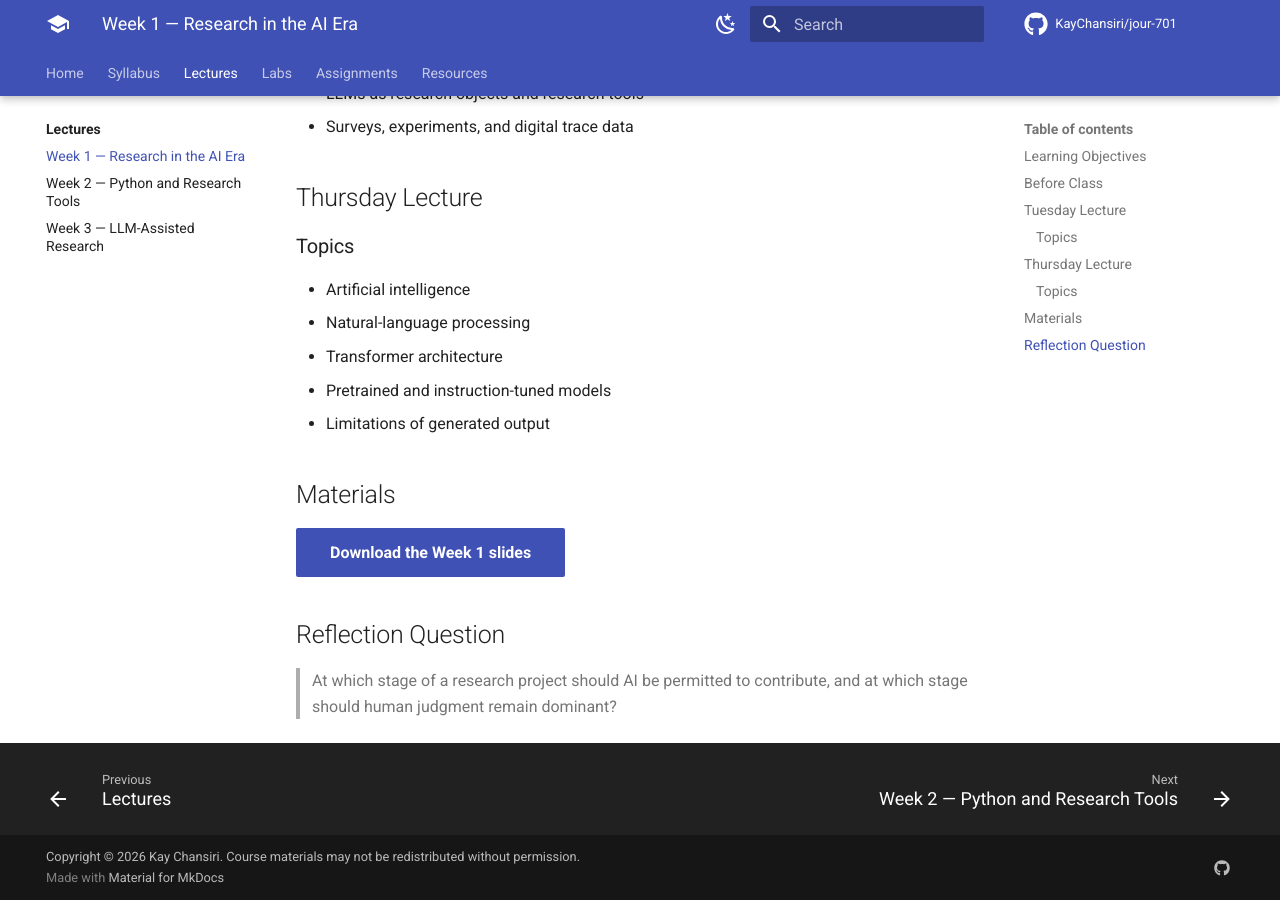
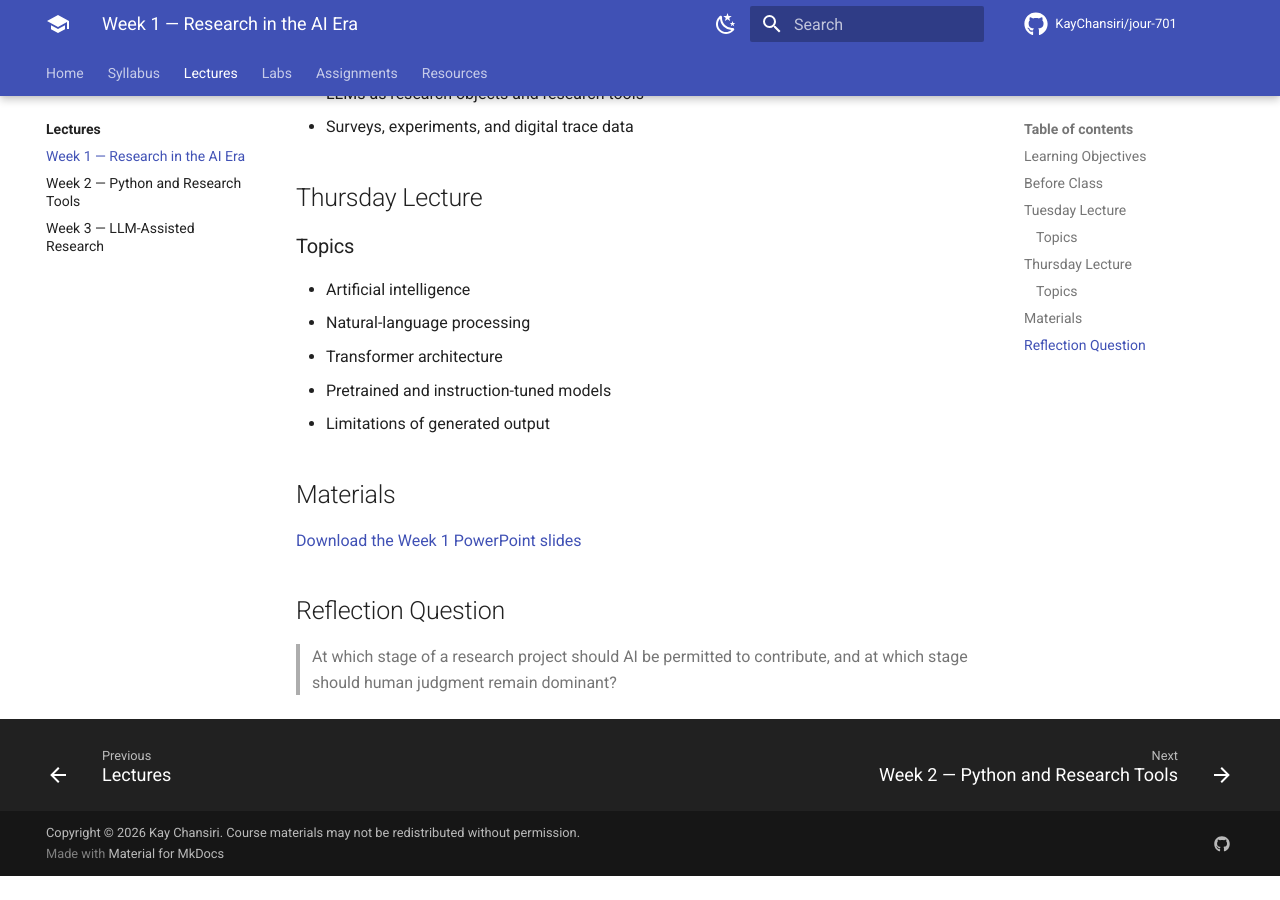
Before and after one commit to KayChansiri/jour-701-AI-research-methods, an MkDocs documentation site: the page built from docs/lectures/week-01.md, in a window 1280 px wide and 900 px high, scrolled down 754 px. Built offline with MkDocs 1.6.1 and Material for MkDocs 9.7.7, drawn with Linux system fonts in a browser that asks for light colours; comment, search, counter and statistics services are not loaded; after the commit the page ends 1630 px from its top, so only the background shows below that; some of the changed lines change nothing that is shown.

Commit message:
Update week-01.md

```diff
--- a/docs/lectures/week-01.md
+++ b/docs/lectures/week-01.md
@@ -35,7 +35,7 @@ By the end of this week, you should be able to:
 - Limitations of generated output
 
 ## Materials
-[Download the Week 1 slides](../files/week1.pptx){ .md-button .md-button--primary }
+[Download the Week 1 PowerPoint slides](https://github.com/KayChansiri/jour-701-AI-research-methods/blob/main/docs/files/Week1.pptx)
 
 ## Reflection Question
 
```
